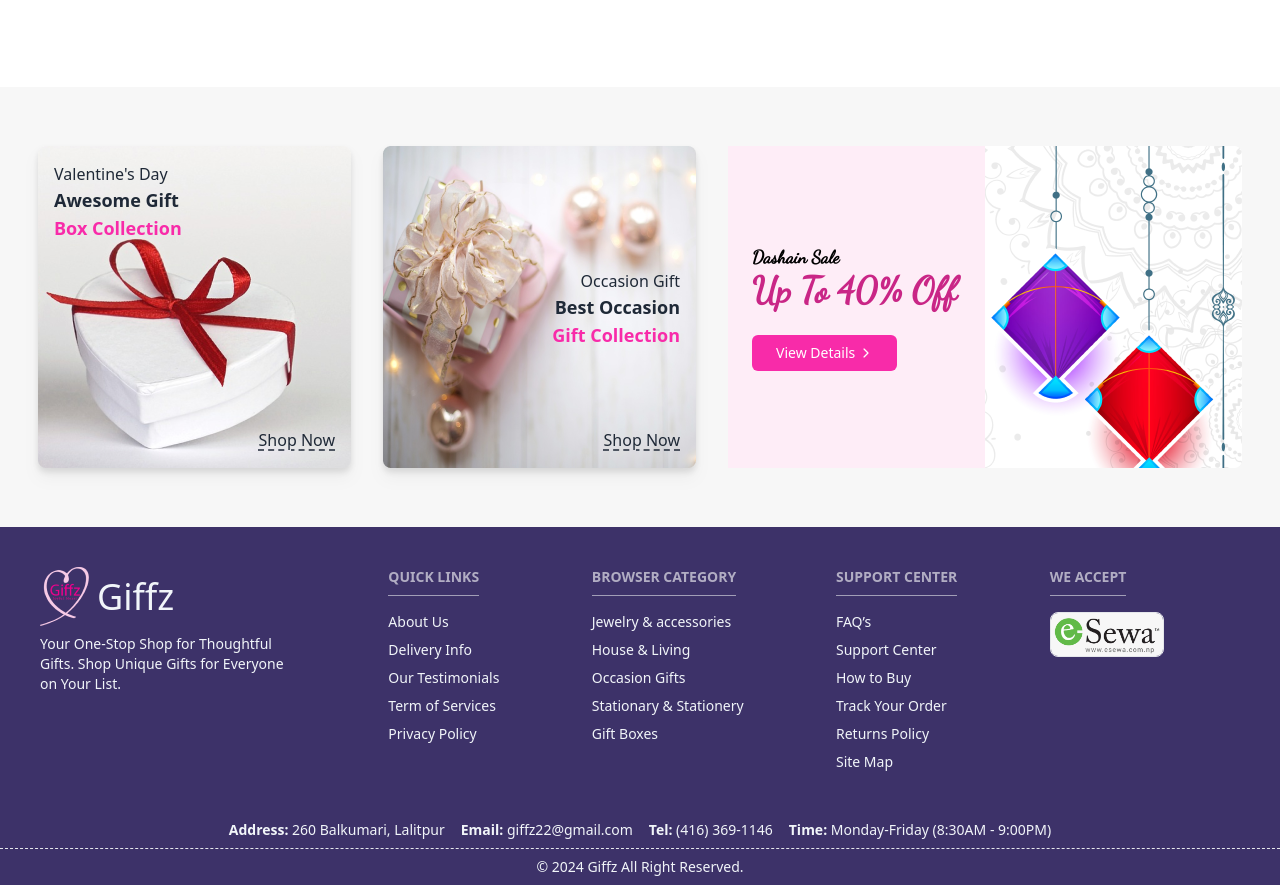
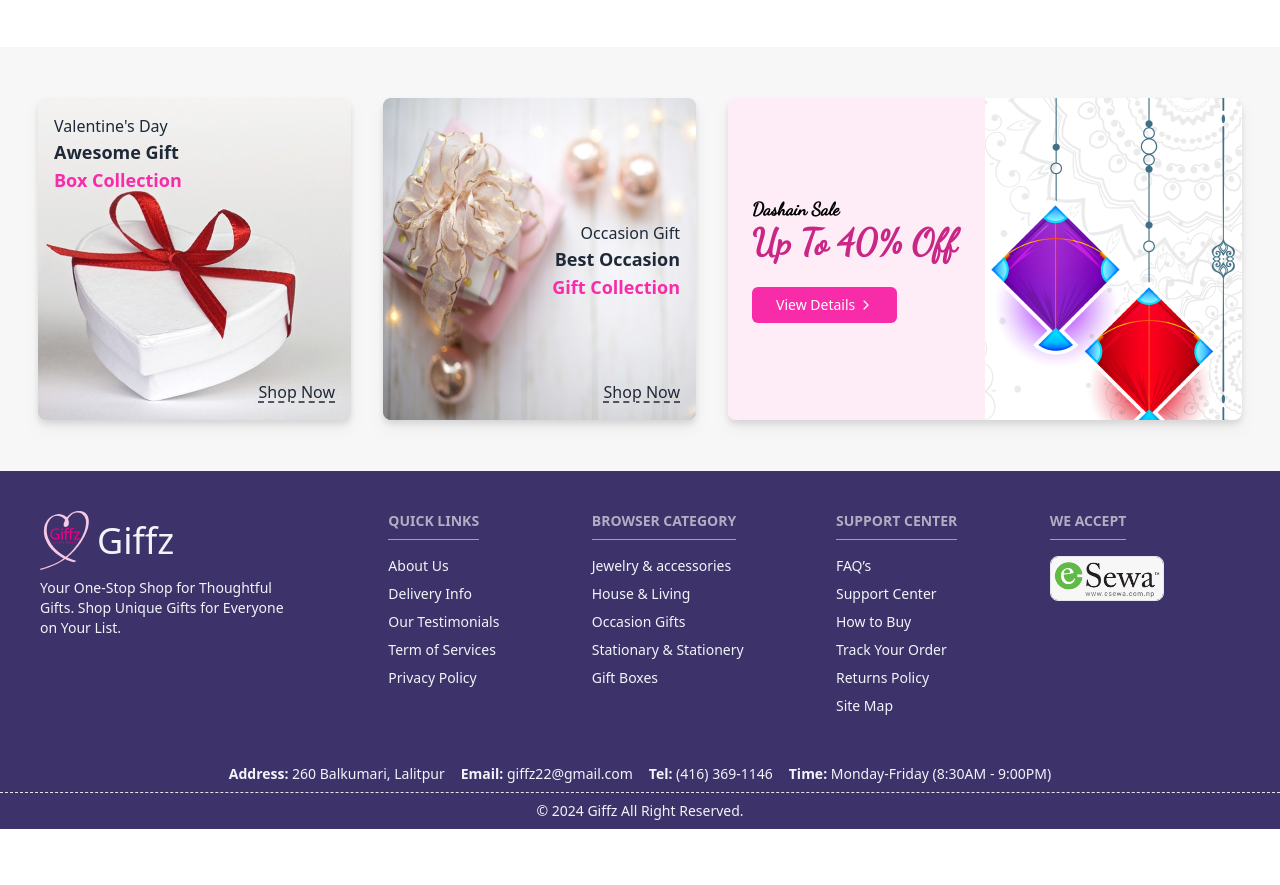
Before and after one commit to MozarcxIaye/Giffz, a React (Vite) app in the folder client/: page / in a window 1280 px wide. Shown: the part 1086-1971 px from the top of the page. After the commit the page ends 1915 px from the top, so only its background shows below. Built offline with nearby package versions, Linux system fonts and the light colour scheme.

Commit message:
minor changes

```diff
--- a/client/src/components/homepage/explore/Explore.jsx
+++ b/client/src/components/homepage/explore/Explore.jsx
@@ -15,7 +15,7 @@ import arrow2 from "../../../assets/arrow2.png"
 
 const Explore = () => {
   return (
-    <div className='flex flex-col md:flex-row h-[60vh] justify-around items-center bg-[#fff] px-8 pt-8'>
+    <div className='flex flex-col md:flex-row h-[55vh] justify-around items-center bg-[#fff] px-8 pt-8'>
       {/* Explore description */}
       <div className="text-center md:text-left md:mr-10 flex flex-shrink-0 max-w-xs md:max-w-sm flex-wrap">
       <Text className='text-[#F82BA9] font-Montserrat'>Premium Gifts</Text>
--- a/client/src/components/homepage/occasions/Occasions.jsx
+++ b/client/src/components/homepage/occasions/Occasions.jsx
@@ -6,7 +6,7 @@ import ButtonswithArrow from '@/components/ReusableComponent/buttons/Buttonswith
 
 const Occasions = () => {
     return (
-        <div className="flex justify-center items-center gap-8 bg-[#F7F7F7] h-[55vh]">
+        <div className="flex justify-center items-center gap-8 bg-[#F7F7F7] h-[53vh]">
             {/* occasion 1 - Valentines */}
             <div className="rounded-xl relative drop-shadow-lg">
                 <img src={occassion} alt="valentine occasion" className='w-full' />
@@ -40,7 +40,7 @@ const Occasions = () => {
             </div>
 
             {/* occasion 3 - Dashain */}
-            <div className="flex relative items-center justify-start">
+            <div className="flex relative items-center justify-start rounded-lg overflow-hidden drop-shadow-lg">
                 {/* description section */}
                 <div className="z-10 absolute bg-[#FEEDF7] h-full flex flex-col w-2/4 justify-center items-start px-6">
                     <span className='text-lg font-dancingScript font-bold text-black'>Dashain Sale</span>
```
